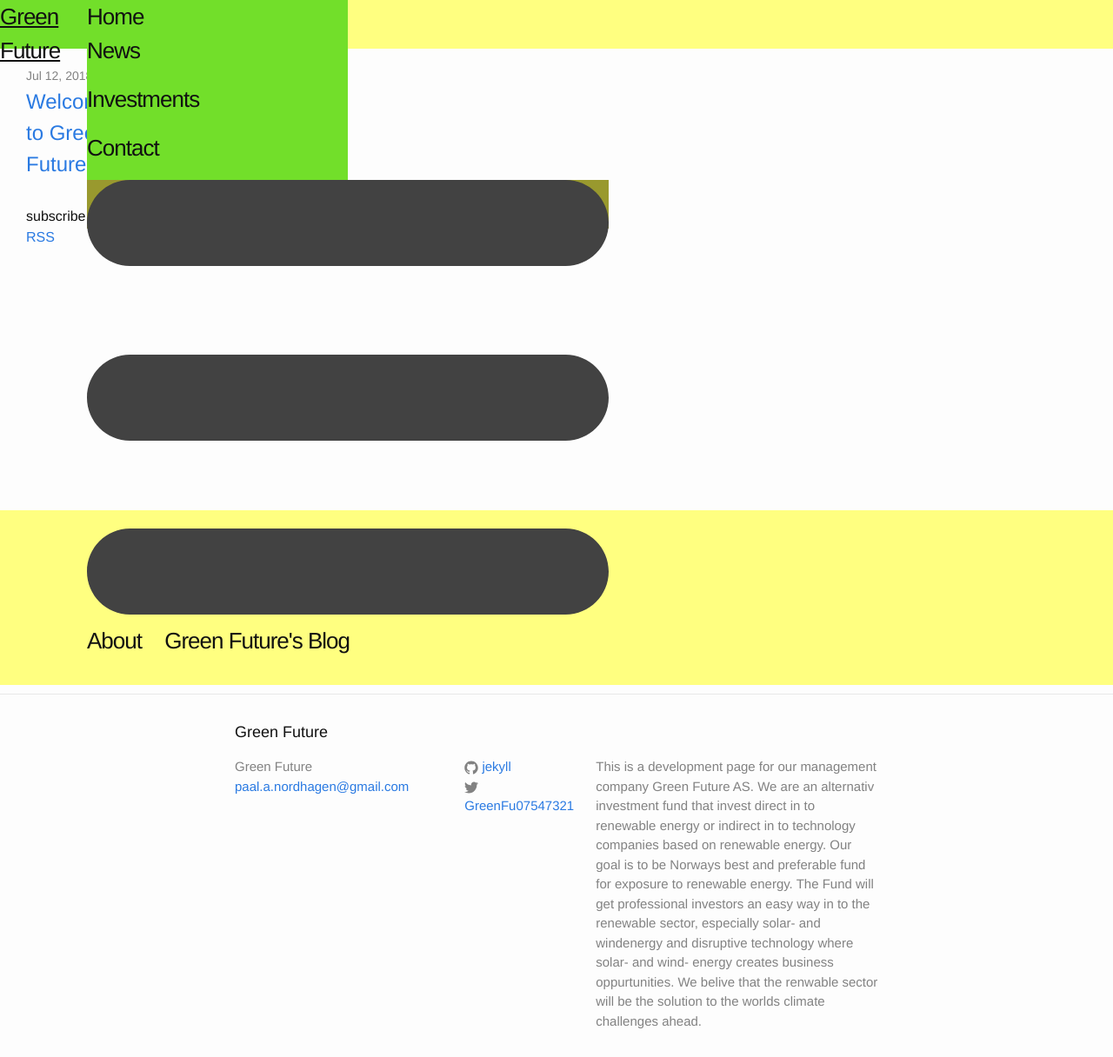
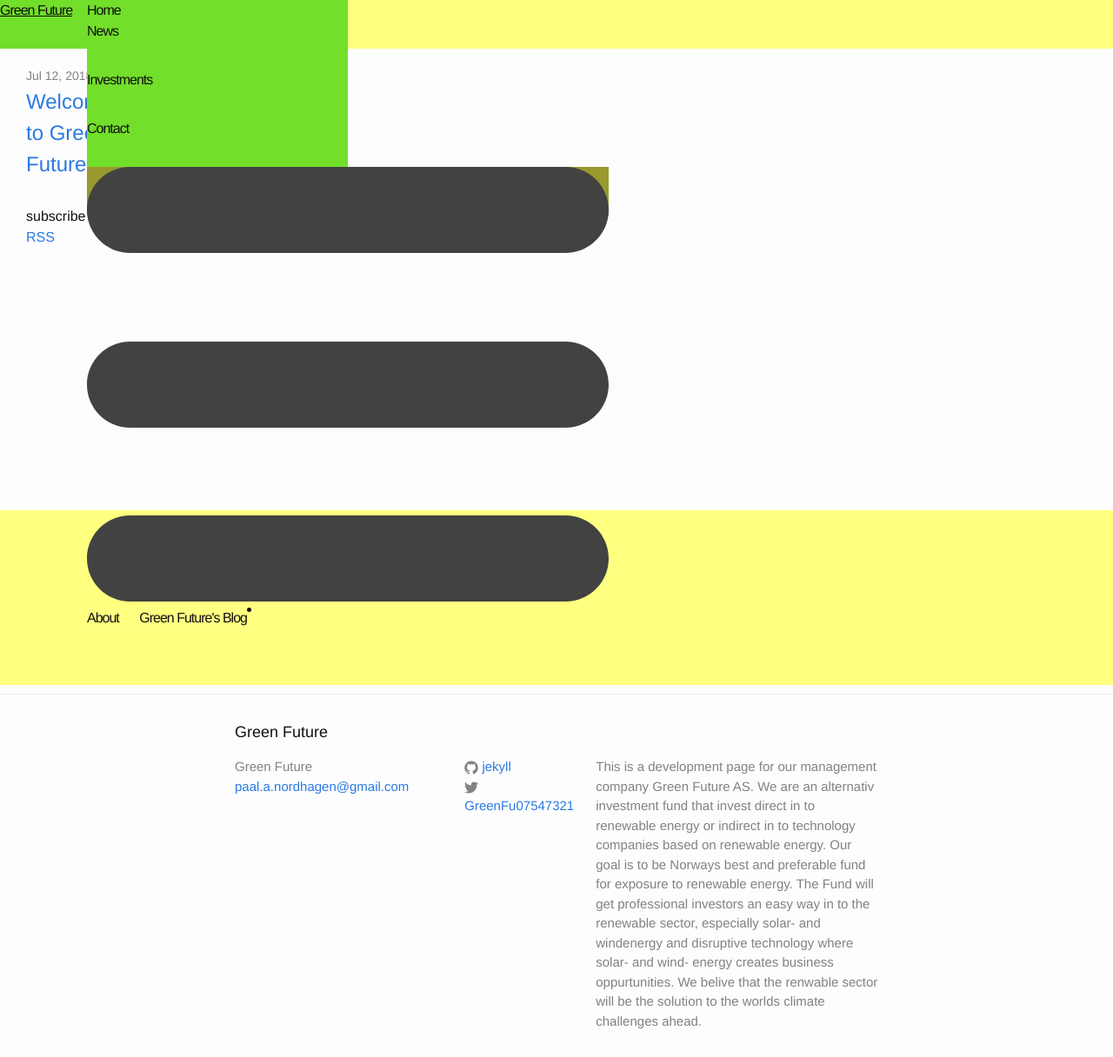
Before and after one commit to Paal-August/Paal-August.github.io, a Jekyll site: the page built from index.html, in a window 1280 px wide and 1216 px high. Shown: the whole window at 87% size. Built offline with Jekyll 4.4.1, drawn with Linux system fonts in a browser that asks for light colours.

Commit message:
Update _layout.scss

```diff
--- a/_sass/_layout.scss
+++ b/_sass/_layout.scss
@@ -26,7 +26,7 @@
 }
 
 .site-title {
-    font-size: 26px;
+    font-size: 16px;
     height:56px;
     width:100px;
     letter-spacing: -1px;
@@ -41,7 +41,7 @@
 }
 
 .site-menu {
-    font-size: 26px;
+    font-size: 16px;
     width:300px;
     height:56px;
     letter-spacing: -1px;
@@ -54,7 +54,7 @@
 }
 
 .site-nav {
-    font-size: 26px;
+    font-size: 16px;
     height:56px;
     width:600px;
     letter-spacing: -1px;
```
